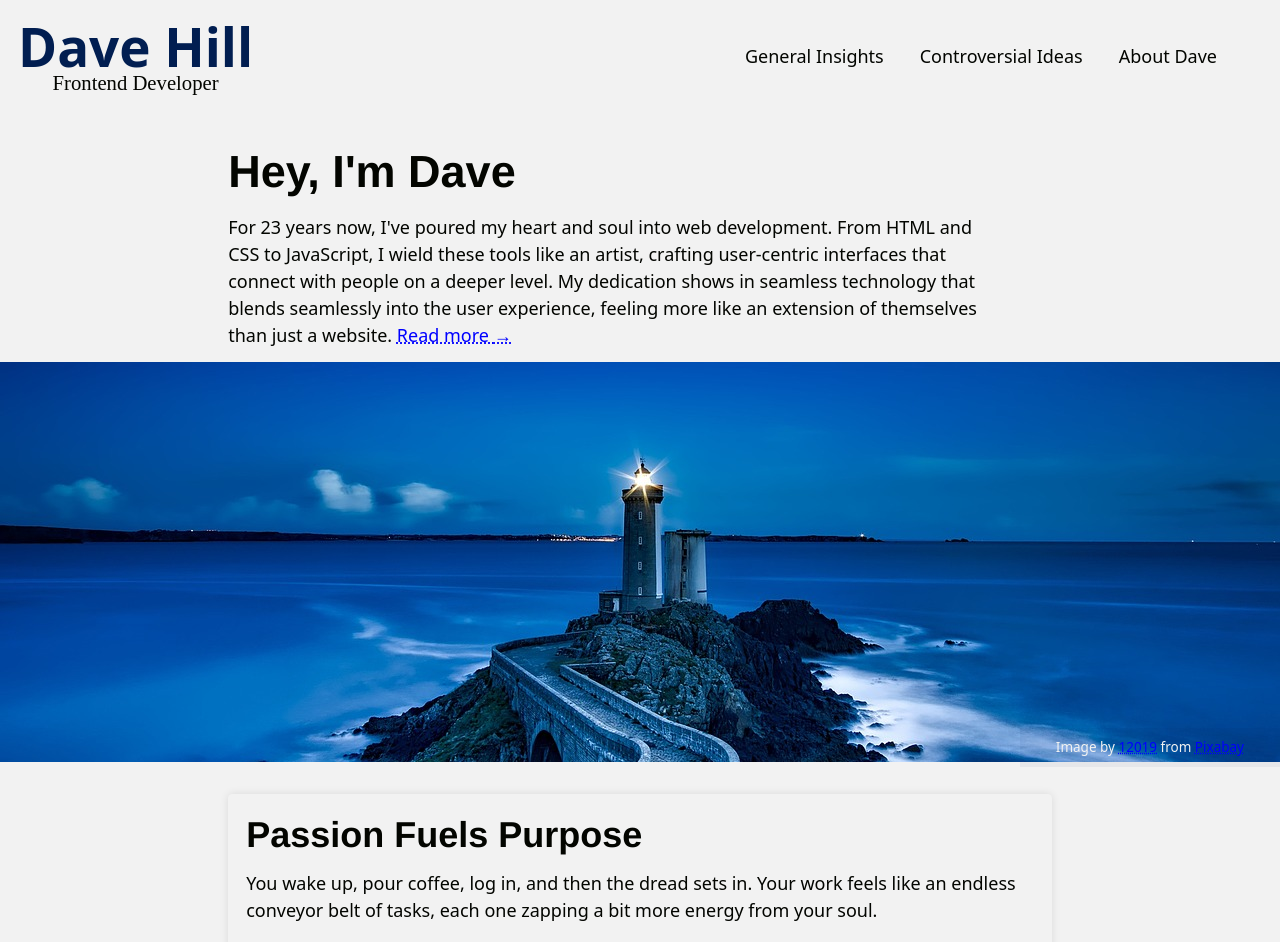
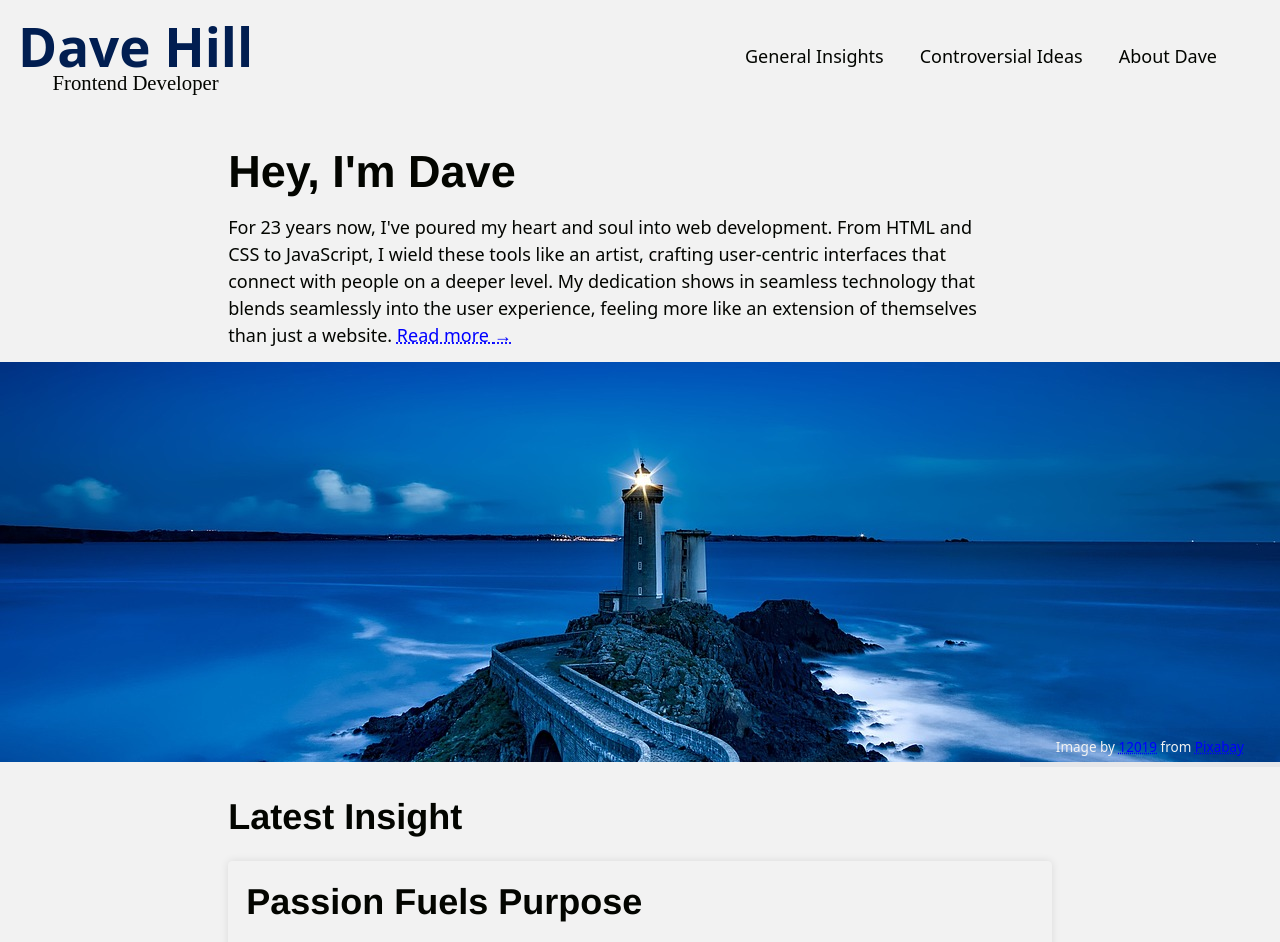
Before and after one commit to davehilldev/website, a Next.js app: page / in a window 1280 px wide. Shown: the top 942 px of the page. Built offline with nearby package versions, Linux system fonts and the light colour scheme.

Commit message:
Add heading

```diff
--- a/app/page.js
+++ b/app/page.js
@@ -12,6 +12,7 @@ export default function Home() {
     <p>Image by <a href="https://pixabay.com/users/12019-12019/?utm_source=link-attribution&utm_medium=referral&utm_campaign=image&utm_content=1758197" target="_blank" rel="noopener">12019</a> from <a href="https://pixabay.com//?utm_source=link-attribution&utm_medium=referral&utm_campaign=image&utm_content=1758197" target="_blank" rel="noopener">Pixabay</a></p>
    </div>
    <section className="insights">
+      <h2>Latest Insight</h2>
    {posts.map((post) => (
         <div key={post.id} className="insight">
           <Link href={`/insights/insight/${post.id}`} aria-label="Read more about Dave">
```
